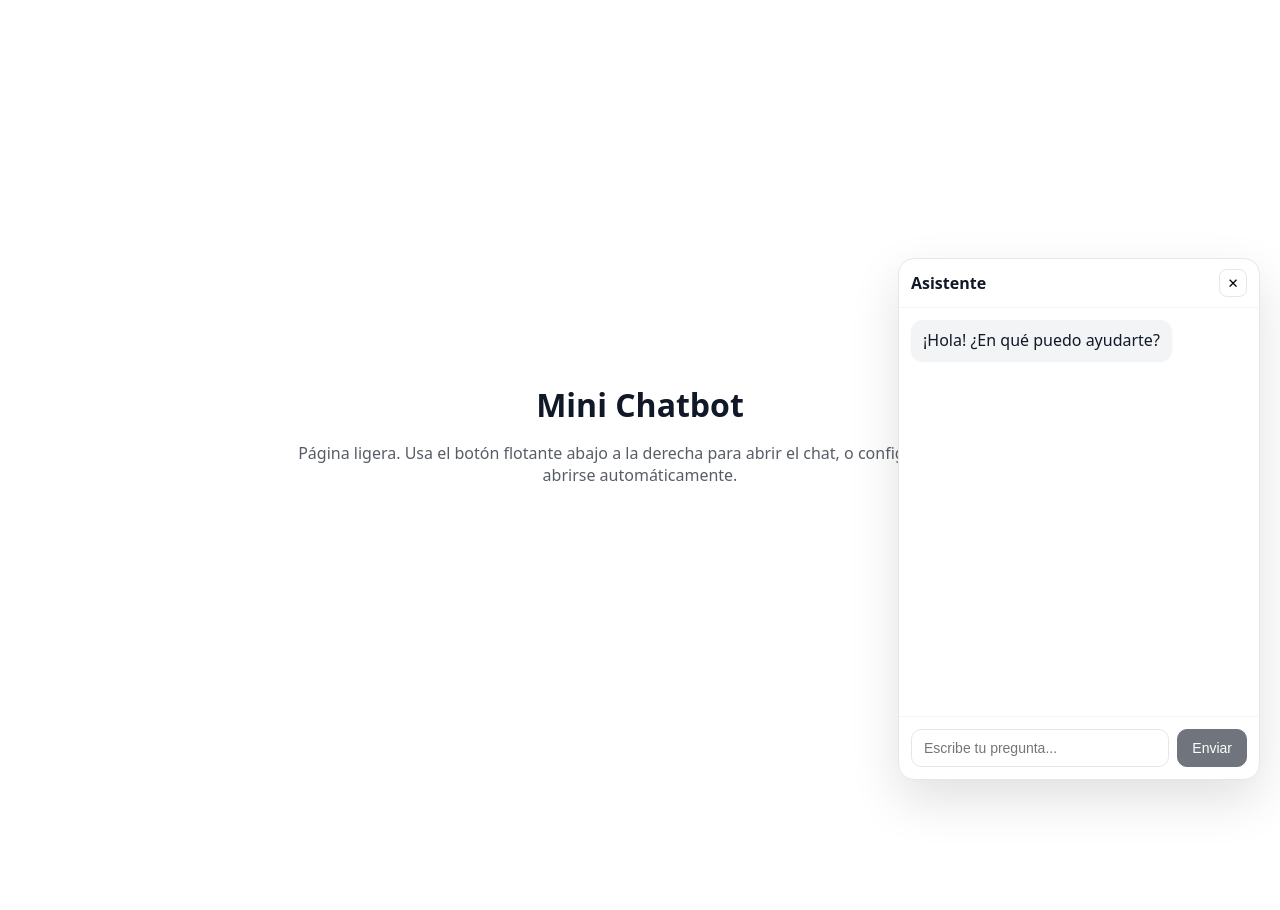
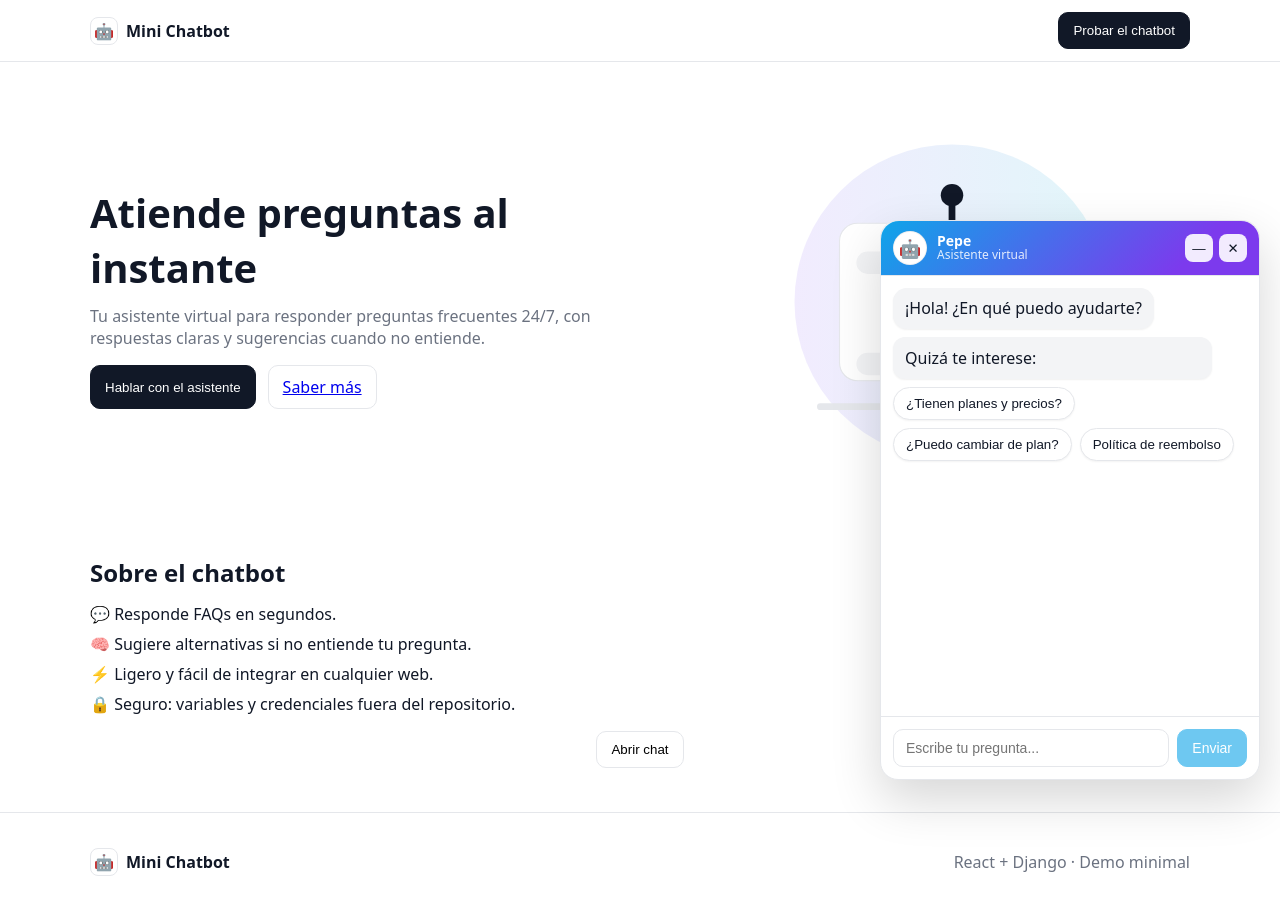
Before and after one commit to CristoferBV/mini_chatbot, a React (Vite) app in the folder frontend/: page / in a window 1280 px wide. Both pictures are taken after a click on the button "Abrir chat". Before the commit the page ends 864 px from the top, so only its background shows below. Built offline with nearby package versions, Linux system fonts and the light colour scheme; no server answers.

Commit message:
feat: Añadir estilos y estructura para el widget de chat, incluyendo sugerencias iniciales y mejoras en la interfaz

```diff
--- /dev/null
+++ b/frontend/src/App.css
@@ -0,0 +1,55 @@
+:root {
+  --bg:#ffffff; --text:#111827; --muted:#6b7280; --border:#e5e7eb;
+}
+
+* { box-sizing:border-box; }
+html, body, #root { height:100%; }
+body {
+  margin:0; background:var(--bg); color:var(--text);
+  font-family: system-ui, -apple-system, Segoe UI, Roboto, sans-serif;
+}
+
+.container { width:min(1100px,92vw); margin:0 auto; }
+
+/* Header */
+.nav { position:sticky; top:0; background:rgba(255,255,255,.8);
+  backdrop-filter:blur(8px); border-bottom:1px solid var(--border); z-index:20; }
+.nav-inner { display:flex; align-items:center; justify-content:space-between; padding:12px 0; }
+.brand { display:flex; align-items:center; gap:8px; font-weight:700; }
+.logo { display:inline-flex; width:28px; height:28px; align-items:center; justify-content:center; border-radius:8px; background:#fff; border:1px solid var(--border); }
+.nav-links { display:flex; align-items:center; gap:12px; }
+
+/* Hero */
+.hero { padding:60px 0 30px; }
+.hero-grid { display:grid; grid-template-columns: 1.1fr .9fr; gap:40px; align-items:center; }
+.hero-copy h1 { font-size: clamp(28px, 4vw, 40px); margin:0 0 10px; }
+.hero-copy p { color:var(--muted); margin:0 0 16px; }
+.cta-row { display:flex; gap:12px; margin-bottom:10px; }
+.hero-art { display:flex; justify-content:center; }
+.bot-svg { width:100%; max-width:360px; height:auto; }
+
+/* About */
+.section { padding:44px 0; }
+.section-title { font-size:24px; margin:0 0 14px; }
+.about-list { list-style:none; padding:0; margin:0 0 16px; display:grid; gap:8px; color:var(--text); }
+.center { text-align:center; }
+
+/* Footer */
+.footer { border-top:1px solid var(--border); background:#fff; padding:22px 0; }
+.footer-inner { display:flex; align-items:center; justify-content:space-between; }
+.muted-text { color:var(--muted); }
+
+/* Buttons */
+.btn { border-radius:10px; padding:10px 14px; border:1px solid var(--border); background:#fff; cursor:pointer; }
+.btn:hover { transform:translateY(-1px); box-shadow:0 10px 24px rgba(0,0,0,.06); }
+.btn-primary { border-color:var(--text); background:var(--text); color:#fff; }
+.btn-ghost { background:#fff; }
+
+/* Haz que el FAB del chat resalte un poco */
+.chat-fab { box-shadow: 0 15px 30px rgba(17,24,39,.18), 0 0 0 6px rgba(139,92,246,.08); }
+.chat-fab:hover { transform: translateY(-2px) scale(1.02); }
+
+/* Responsive */
+@media (max-width: 900px) {
+  .hero-grid { grid-template-columns:1fr; }
+}
--- a/frontend/src/App.jsx
+++ b/frontend/src/App.jsx
@@ -1,35 +1,111 @@
 import React from "react";
 import ChatWidget from "./components/ChatWidget.jsx";
+import "./App.css";
 
 export default function App() {
   return (
-    <div
-      style={{
-        minHeight: "100vh",
-        background: "#ffffff",
-        color: "#111827",
-        fontFamily: "system-ui, -apple-system, Segoe UI, Roboto, sans-serif",
-        display: "flex",
-        alignItems: "center",
-        justifyContent: "center",
-        padding: 24,
-      }}
-    >
-      <main style={{ textAlign: "center", maxWidth: 720 }}>
-        <h1 style={{ fontSize: 32, marginBottom: 12 }}>Mini Chatbot</h1>
-        <p style={{ opacity: 0.7 }}>
-          Página ligera. Usa el botón flotante abajo a la derecha
-          para abrir el chat, o configúralo para abrirse automáticamente.
-        </p>
-      </main>
+    <div className="site">
+      {/* Header minimal */}
+      <header className="nav">
+        <div className="container nav-inner">
+          <div className="brand">
+            <span className="logo">🤖</span>
+            <span>Mini Chatbot</span>
+          </div>
+          <nav className="nav-links">
+            <button className="btn btn-primary" onClick={() => window.__openChat?.()}>
+              Probar el chatbot
+            </button>
+          </nav>
+        </div>
+      </header>
 
-      {/* Widget flotante (pon initialOpen a true si quieres que se abra solo) */}
+      {/* Hero */}
+      <section className="hero">
+        <div className="container hero-grid">
+          <div className="hero-copy">
+            <h1>Atiende preguntas al instante</h1>
+            <p>
+              Tu asistente virtual para responder preguntas frecuentes 24/7,
+              con respuestas claras y sugerencias cuando no entiende.
+            </p>
+            <div className="cta-row">
+              <button className="btn btn-primary" onClick={() => window.__openChat?.()}>
+                Hablar con el asistente
+              </button>
+              <a className="btn btn-ghost" href="#about">Saber más</a>
+            </div>
+          </div>
+          <div className="hero-art">
+            <BotIllustration />
+          </div>
+        </div>
+      </section>
+
+      {/* Sobre el chatbot (breve) */}
+      <section id="about" className="section">
+        <div className="container">
+          <h2 className="section-title">Sobre el chatbot</h2>
+          <ul className="about-list">
+            <li>💬 Responde FAQs en segundos.</li>
+            <li>🧠 Sugiere alternativas si no entiende tu pregunta.</li>
+            <li>⚡ Ligero y fácil de integrar en cualquier web.</li>
+            <li>🔒 Seguro: variables y credenciales fuera del repositorio.</li>
+          </ul>
+          <div className="center">
+            <button className="btn" onClick={() => window.__openChat?.()}>
+              Abrir chat
+            </button>
+          </div>
+        </div>
+      </section>
+
+      {/* Footer simple */}
+      <footer className="footer">
+        <div className="container footer-inner">
+          <div className="brand">
+            <span className="logo">🤖</span>
+            <span>Mini Chatbot</span>
+          </div>
+          <p className="muted-text">React + Django · Demo minimal</p>
+        </div>
+      </footer>
+
+      {/* Widget flotante */}
       <ChatWidget
         title="Asistente"
         placeholder="Escribe tu pregunta..."
-        initialOpen={false}      // ← pon true para abrir al cargar
+        initialOpen={false}
         welcome="¡Hola! ¿En qué puedo ayudarte?"
+        // Si usas la versión “Pepe-like”, puedes pasar también:
+        // assistantName="Pepe"
+        // assistantAvatar="🤖" // o URL a imagen
+        // brandColor="#0ea5e9"
       />
     </div>
   );
 }
+
+/* --- Ilustración inline --- */
+function BotIllustration() {
+  return (
+    <svg viewBox="0 0 320 320" className="bot-svg" aria-hidden="true">
+      <defs>
+        <linearGradient id="g" x1="0" x2="1">
+          <stop offset="0%" stopColor="#8b5cf6" />
+          <stop offset="100%" stopColor="#06b6d4" />
+        </linearGradient>
+      </defs>
+      <circle cx="160" cy="160" r="140" fill="url(#g)" opacity="0.12" />
+      <rect x="60" y="90" rx="16" ry="16" width="200" height="140" fill="#fff" stroke="#e5e7eb" />
+      <circle cx="120" cy="150" r="10" fill="#111827" />
+      <circle cx="200" cy="150" r="10" fill="#111827" />
+      <rect x="120" y="185" width="80" height="10" rx="5" fill="#e5e7eb" />
+      <path d="M160 70 v20" stroke="#111827" strokeWidth="6" strokeLinecap="round" />
+      <circle cx="160" cy="65" r="10" fill="#111827" />
+      <rect x="40" y="250" width="240" height="6" rx="3" fill="#e5e7eb" />
+      <rect x="75" y="115" width="170" height="20" rx="10" fill="#f3f4f6" />
+      <rect x="75" y="205" width="170" height="20" rx="10" fill="#f3f4f6" />
+    </svg>
+  );
+}
--- /dev/null
+++ b/frontend/src/components/ChatWidget.css
@@ -0,0 +1,87 @@
+:root { --border:#e5e7eb; --text:#111827; --muted:#6b7280; }
+
+/* FAB */
+.chat-fab {
+  position: fixed; right: 20px; bottom: 20px;
+  width: 56px; height: 56px; border-radius: 9999px;
+  border: 0; box-shadow: 0 15px 35px rgba(0,0,0,.16), 0 0 0 6px rgba(14,165,233,.08);
+  cursor: pointer; font-size: 22px; line-height: 56px; text-align: center;
+}
+
+/* Panel */
+.chat-panel {
+  position: fixed; right: 20px; bottom: 20px;
+  width: 380px; max-width: 92vw; height: 560px; max-height: 78vh;
+  background: #fff; border: 1px solid var(--border); border-radius: 18px;
+  box-shadow: 0 20px 50px rgba(0,0,0,.16);
+  display: flex; flex-direction: column; transition: all .25s ease;
+  transform: translateY(24px); opacity: 0; pointer-events: none;
+}
+.chat-panel.is-open { transform: translateY(0); opacity: 1; pointer-events: auto; }
+
+/* Header Pepe-like */
+.chat-header {
+  display:flex; align-items:center; justify-content:space-between;
+  padding: 10px 12px; border-bottom: 1px solid var(--border);
+  background: linear-gradient(135deg, var(--brand), #7c3aed 80%);
+  color:#fff; border-top-left-radius:18px; border-top-right-radius:18px;
+}
+.header-left { display:flex; align-items:center; gap:10px; }
+.chat-avatar {
+  width: 34px; height: 34px; border-radius:999px; background:#fff; color:#111827;
+  display:grid; place-items:center; font-size:18px; overflow: hidden; border: 1px solid rgba(0,0,0,.06);
+}
+.chat-avatar img { width:100%; height:100%; object-fit:cover; }
+.chat-title { display:flex; flex-direction:column; line-height:1.05; }
+.chat-title strong { font-size:14px; }
+.chat-title small { font-size:12px; opacity:.85; }
+.header-actions { display:flex; align-items:center; gap:6px; }
+.chat-icon-btn {
+  width:28px; height:28px; border-radius:8px; border:0; background: rgba(255,255,255,.9);
+  cursor:pointer; color:#111827;
+}
+
+/* Mensajes */
+.chat-messages { flex:1; padding: 12px; overflow-y:auto; background:#fff; }
+.msg-row { display:flex; margin-bottom:8px; }
+.msg-row.me { justify-content:flex-end; }
+.msg-row.other { justify-content:flex-start; }
+.msg-bubble {
+  max-width: 80%; padding: 10px 12px; border-radius: 14px;
+  line-height: 1.3; box-shadow: 0 1px 2px rgba(0,0,0,.06); white-space: pre-wrap;
+}
+.msg-bubble.me { background:#111827; color:#fff; }
+.msg-bubble.other { background:#f3f4f6; color:#111827; }
+
+/* Sugerencias */
+.sugg-block { margin-bottom: 8px; }
+.sugg-text {
+  max-width:90%; padding:10px 12px; border-radius:12px; background:#f3f4f6; color:#111827;
+  box-shadow:0 1px 2px rgba(0,0,0,.06); margin-bottom:8px;
+}
+.sugg-chips { display:flex; flex-wrap:wrap; gap:8px; }
+.sugg-chip {
+  border:1px solid var(--border); background:#fff; color:#111827;
+  border-radius:999px; padding:8px 12px; cursor:pointer;
+  box-shadow: 0 1px 2px rgba(0,0,0,.05);
+}
+.sugg-chip:hover { border-color: var(--brand); box-shadow: 0 2px 8px rgba(14,165,233,.15); }
+
+/* Input */
+.chat-form { display:flex; gap:8px; padding:12px; border-top:1px solid var(--border); }
+.chat-input {
+  flex:1; border:1px solid var(--border); border-radius:10px; padding:10px 12px;
+  outline:none; font-size:14px;
+}
+.chat-send {
+  border:1px solid var(--brand); background: var(--brand); color:#fff;
+  padding:10px 14px; border-radius:10px; font-size:14px; cursor:pointer;
+}
+.chat-send:disabled { opacity:.6; cursor:not-allowed; }
+
+/* Typing */
+@keyframes chatdot { 0%,80%,100% { transform:scale(.8); opacity:.4; } 40% { transform:scale(1); opacity:1; } }
+.typing-dots { display:flex; gap:6px; margin:8px 0 16px 0; }
+.typing-dots span { width:8px; height:8px; border-radius:50%; background:#9ca3af; animation:chatdot 1.2s infinite ease-in-out; }
+.typing-dots span:nth-child(2){ animation-delay:.15s; }
+.typing-dots span:nth-child(3){ animation-delay:.3s; }
--- a/frontend/src/components/ChatWidget.jsx
+++ b/frontend/src/components/ChatWidget.jsx
@@ -1,15 +1,21 @@
 import React, { useEffect, useRef, useState } from "react";
+import "./ChatWidget.css";
 
+// URL robusta
 const API_BASE = import.meta.env.VITE_API_BASE_URL || "http://127.0.0.1:8000";
-const API_PATH = import.meta.env.VITE_API_PATH || "/api/v1/ask";
-const API_URL = `${API_BASE.replace(/\/$/, "")}${API_PATH}`;
+const API_PATH = import.meta.env.VITE_API_PATH || "/api/v1/ask/"; // con slash final
+const API_URL = `${API_BASE.replace(/\/$/, "")}/${API_PATH.replace(/^\//, "")}`;
 const API_ADMIN_TOKEN = import.meta.env.VITE_API_ADMIN_TOKEN || "";
 
 export default function ChatWidget({
-  title = "Chat",
-  placeholder = "Escribe un mensaje...",
+  title = "Asistente",
+  assistantName = "Pepe",
+  assistantAvatar = "🤖",          // puede ser emoji o URL a imagen
+  brandColor = "#0ea5e9",          // color principal (cyan por defecto)
+  placeholder = "Escribe tu pregunta...",
   initialOpen = false,
-  welcome = "",
+  welcome = "¡Hola! ¿En qué puedo ayudarte?",
+  initialSuggestions = ["¿Tienen planes y precios?", "¿Puedo cambiar de plan?", "Política de reembolso"]
 }) {
   const [open, setOpen] = useState(initialOpen);
   const [input, setInput] = useState("");
@@ -20,73 +26,89 @@
   const panelRef = useRef(null);
   const listRef = useRef(null);
 
-  // Auto-scroll al final cuando llegan mensajes
+  // Exponer open/close a la página (para botones externos)
   useEffect(() => {
-    if (listRef.current) {
-      listRef.current.scrollTop = listRef.current.scrollHeight;
+    window.__openChat = () => setOpen(true);
+    window.__closeChat = () => setOpen(false);
+    return () => { delete window.__openChat; delete window.__closeChat; };
+  }, []);
+
+  // Agregar sugerencias iniciales
+  useEffect(() => {
+    if (initialSuggestions?.length) {
+      setMessages((m) => [
+        ...m,
+        { role: "assistant", type: "suggestions", content: "Quizá te interese:", suggestions: initialSuggestions }
+      ]);
     }
+    // eslint-disable-next-line react-hooks/exhaustive-deps
+  }, []);
+
+  // Auto-scroll
+  useEffect(() => {
+    if (listRef.current) listRef.current.scrollTop = listRef.current.scrollHeight;
   }, [messages, open]);
 
-  // Cerrar con ESC cuando está abierto
+  // ESC para cerrar
   useEffect(() => {
-    const onKey = (e) => {
-      if (e.key === "Escape" && open) setOpen(false);
-    };
+    const onKey = (e) => e.key === "Escape" && open && setOpen(false);
     window.addEventListener("keydown", onKey);
     return () => window.removeEventListener("keydown", onKey);
   }, [open]);
 
-  async function send() {
-    const text = input.trim();
+  // Enviar (permite override para sugerencias)
+  async function send(overrideText) {
+    const text = (overrideText ?? input).trim();
     if (!text) return;
 
-    const userMsg = { role: "user", content: text };
-    setMessages((m) => [...m, userMsg]);
+    setMessages((m) => [...m, { role: "user", content: text }]);
     setInput("");
     setLoading(true);
 
     try {
-      // Ajusta el payload a lo que espera tu backend.
-      // Ejemplo común: { question: "..." } o { message: "..." }
-      const body = { question: text };
-
-      const headers = {
-        "Content-Type": "application/json",
-      };
+      const headers = { "Content-Type": "application/json" };
       if (API_ADMIN_TOKEN) headers["X-API-ADMIN-TOKEN"] = API_ADMIN_TOKEN;
 
       const res = await fetch(API_URL, {
         method: "POST",
         headers,
-        body: JSON.stringify(body),
+        body: JSON.stringify({ message: text }),
       });
 
+      const data = await res.json().catch(() => ({}));
       if (!res.ok) {
-        const errText = await res.text();
-        throw new Error(`HTTP ${res.status}: ${errText}`);
+        const errorText =
+          Array.isArray(data?.message) ? data.message.join(" ")
+          : data?.detail || JSON.stringify(data) || res.statusText;
+        throw new Error(errorText || `HTTP ${res.status}`);
       }
 
-      // Ajusta el parseo de respuesta:
-      // - Si tu backend devuelve { answer: "..." }
-      // - O { data: { reply: "..." } } etc.
-      const data = await res.json();
-      const botText =
-        data?.answer ||
-        data?.reply ||
-        data?.message ||
-        data?.response ||
-        JSON.stringify(data);
+      if (data?.answer) {
+        setMessages((m) => [...m, { role: "assistant", content: data.answer }]);
+        return;
+      }
 
+      if (data?.status === "not_understood") {
+        const byScore = (a, b) => (b.score || 0) - (a.score || 0);
+        const fromMatches = (data.matches || [])
+          .sort(byScore)
+          .map((m) => m.question)
+          .filter(Boolean);
+        const all = [...(data.suggestions || []), ...fromMatches];
+        const unique = [...new Set(all)].slice(0, 5);
+        setMessages((m) => [
+          ...m,
+          { role: "assistant", type: "suggestions", content: "No estoy seguro de eso. ¿Te refieres a…?", suggestions: unique }
+        ]);
+        return;
+      }
+
+      const botText = data?.reply || data?.message || JSON.stringify(data) || "No tengo una respuesta por ahora.";
       setMessages((m) => [...m, { role: "assistant", content: botText }]);
     } catch (err) {
       setMessages((m) => [
         ...m,
-        {
-          role: "assistant",
-          content:
-            "Lo siento, ocurrió un error al consultar el backend.\n\n" +
-            String(err?.message || err),
-        },
+        { role: "assistant", content: "Lo siento, ocurrió un error.\n\n" + String(err?.message || err) },
       ]);
     } finally {
       setLoading(false);
@@ -98,60 +120,71 @@
     send();
   }
 
+  // Detectar si el avatar es URL o emoji/texto
+  const isImg = typeof assistantAvatar === "string" && /^(https?:|data:|\/)/.test(assistantAvatar);
+
   return (
     <>
-      {/* Botón flotante */}
       {!open && (
         <button
+          className="chat-fab"
+          style={{ background: `linear-gradient(135deg, ${brandColor}, #7c3aed)`, color: "#fff" }}
           onClick={() => setOpen(true)}
           aria-label="Abrir chat"
-          style={styles.fab}
         >
           💬
         </button>
       )}
 
-      {/* Panel del chat */}
       <div
         ref={panelRef}
         aria-hidden={!open}
-        style={{
-          ...styles.panel,
-          transform: open ? "translateY(0)" : "translateY(24px)",
-          opacity: open ? 1 : 0,
-          pointerEvents: open ? "auto" : "none",
-        }}
+        className={`chat-panel ${open ? "is-open" : ""}`}
+        style={{ ["--brand"]: brandColor }}
       >
-        <div style={styles.header}>
-          <strong>{title}</strong>
-          <button onClick={() => setOpen(false)} style={styles.iconBtn} aria-label="Cerrar">
-            ✕
-          </button>
+        <div className="chat-header">
+          <div className="header-left">
+            <div className="chat-avatar" aria-hidden="true">
+              {isImg ? <img src={assistantAvatar} alt="" /> : <span>{assistantAvatar}</span>}
+            </div>
+            <div className="chat-title">
+              <strong>{assistantName}</strong>
+              <small>Asistente virtual</small>
+            </div>
+          </div>
+          <div className="header-actions">
+            <button className="chat-icon-btn" title="Minimizar" onClick={() => setOpen(false)}>—</button>
+            <button className="chat-icon-btn" title="Cerrar" onClick={() => setOpen(false)}>✕</button>
+          </div>
         </div>
 
-        <div ref={listRef} style={styles.messages}>
-          {messages.map((m, i) => (
-            <MessageBubble key={i} role={m.role} text={m.content} />
-          ))}
+        <div ref={listRef} className="chat-messages" aria-live="polite">
+          {messages.map((m, i) =>
+            m.type === "suggestions" ? (
+              <SuggestionsBubble key={i} text={m.content} options={m.suggestions || []} onPick={(opt) => send(opt)} />
+            ) : (
+              <MessageBubble key={i} role={m.role} text={m.content} />
+            )
+          )}
           {loading && <TypingBubble />}
         </div>
 
-        <form onSubmit={onSubmit} style={styles.form}>
+        <form onSubmit={onSubmit} className="chat-form">
           <input
             type="text"
+            className="chat-input"
             placeholder={placeholder}
             value={input}
             onChange={(e) => setInput(e.target.value)}
-            style={styles.input}
+            onKeyDown={(e) => {
+              if (e.key === "Enter" && !e.shiftKey) { e.preventDefault(); send(); }
+            }}
           />
           <button
             type="submit"
+            className="chat-send"
             disabled={loading || !input.trim()}
-            style={{
-              ...styles.sendBtn,
-              opacity: loading || !input.trim() ? 0.6 : 1,
-              cursor: loading || !input.trim() ? "not-allowed" : "pointer",
-            }}
+            style={{ background: brandColor, borderColor: brandColor }}
           >
             Enviar
           </button>
@@ -164,26 +197,22 @@
 function MessageBubble({ role, text }) {
   const me = role === "user";
   return (
-    <div
-      style={{
-        display: "flex",
-        justifyContent: me ? "flex-end" : "flex-start",
-        marginBottom: 8,
-      }}
-    >
-      <div
-        style={{
-          maxWidth: "80%",
-          padding: "10px 12px",
-          borderRadius: 12,
-          background: me ? "#111827" : "#f3f4f6",
-          color: me ? "#ffffff" : "#111827",
-          whiteSpace: "pre-wrap",
-          lineHeight: 1.3,
-          boxShadow: "0 1px 2px rgba(0,0,0,0.06)",
-        }}
-      >
-        {text}
+    <div className={`msg-row ${me ? "me" : "other"}`}>
+      <div className={`msg-bubble ${me ? "me" : "other"}`}>{text}</div>
+    </div>
+  );
+}
+
+function SuggestionsBubble({ text, options, onPick }) {
+  return (
+    <div className="sugg-block">
+      <div className="sugg-text">{text}</div>
+      <div className="sugg-chips">
+        {options.map((opt, i) => (
+          <button key={i} className="sugg-chip" onClick={() => onPick(opt)}>
+            {opt}
+          </button>
+        ))}
       </div>
     </div>
   );
@@ -191,111 +220,8 @@
 
 function TypingBubble() {
   return (
-    <div style={{ display: "flex", gap: 6, margin: "8px 0 16px 0" }}>
-      <Dot />
-      <Dot />
-      <Dot />
+    <div className="typing-dots">
+      <span></span><span></span><span></span>
     </div>
   );
 }
-
-function Dot() {
-  const base = {
-    width: 8,
-    height: 8,
-    borderRadius: "50%",
-    background: "#9ca3af",
-    animation: "chatdot 1.2s infinite ease-in-out",
-  };
-  return <span style={base} />;
-}
-
-const styles = {
-  fab: {
-    position: "fixed",
-    right: 20,
-    bottom: 20,
-    width: 56,
-    height: 56,
-    borderRadius: "9999px",
-    border: "1px solid #e5e7eb",
-    background: "#ffffff",
-    boxShadow: "0 10px 25px rgba(0,0,0,0.08)",
-    fontSize: 22,
-    lineHeight: "56px",
-    textAlign: "center",
-    cursor: "pointer",
-  },
-  panel: {
-    position: "fixed",
-    right: 20,
-    bottom: 20,
-    width: 360,
-    maxWidth: "92vw",
-    height: 520,
-    maxHeight: "75vh",
-    background: "#ffffff",
-    border: "1px solid #e5e7eb",
-    borderRadius: 16,
-    boxShadow: "0 20px 50px rgba(0,0,0,0.12)",
-    display: "flex",
-    flexDirection: "column",
-    transition: "all .25s ease",
-  },
-  header: {
-    height: 48,
-    padding: "0 12px",
-    borderBottom: "1px solid #f3f4f6",
-    display: "flex",
-    alignItems: "center",
-    justifyContent: "space-between",
-  },
-  iconBtn: {
-    width: 28,
-    height: 28,
-    borderRadius: 8,
-    border: "1px solid #e5e7eb",
-    background: "#fff",
-    cursor: "pointer",
-  },
-  messages: {
-    flex: 1,
-    padding: 12,
-    overflowY: "auto",
-    background: "#fff",
-  },
-  form: {
-    display: "flex",
-    gap: 8,
-    padding: 12,
-    borderTop: "1px solid #f3f4f6",
-  },
-  input: {
-    flex: 1,
-    border: "1px solid #e5e7eb",
-    borderRadius: 10,
-    padding: "10px 12px",
-    outline: "none",
-    fontSize: 14,
-  },
-  sendBtn: {
-    border: "1px solid #111827",
-    background: "#111827",
-    color: "#fff",
-    padding: "10px 14px",
-    borderRadius: 10,
-    fontSize: 14,
-  },
-};
-
-// Animación simple para los 3 puntitos
-const styleEl = document.createElement("style");
-styleEl.textContent = `
-@keyframes chatdot {
-  0%, 80%, 100% { transform: scale(0.8); opacity: .4; }
-  40% { transform: scale(1); opacity: 1; }
-}
-span[style*="animation: chatdot"]:nth-child(2) { animation-delay: .15s; }
-span[style*="animation: chatdot"]:nth-child(3) { animation-delay: .3s; }
-`;
-document.head.appendChild(styleEl);
```
Also changed, not shown: 1 other file (tests, documents, lock files or other folders).
